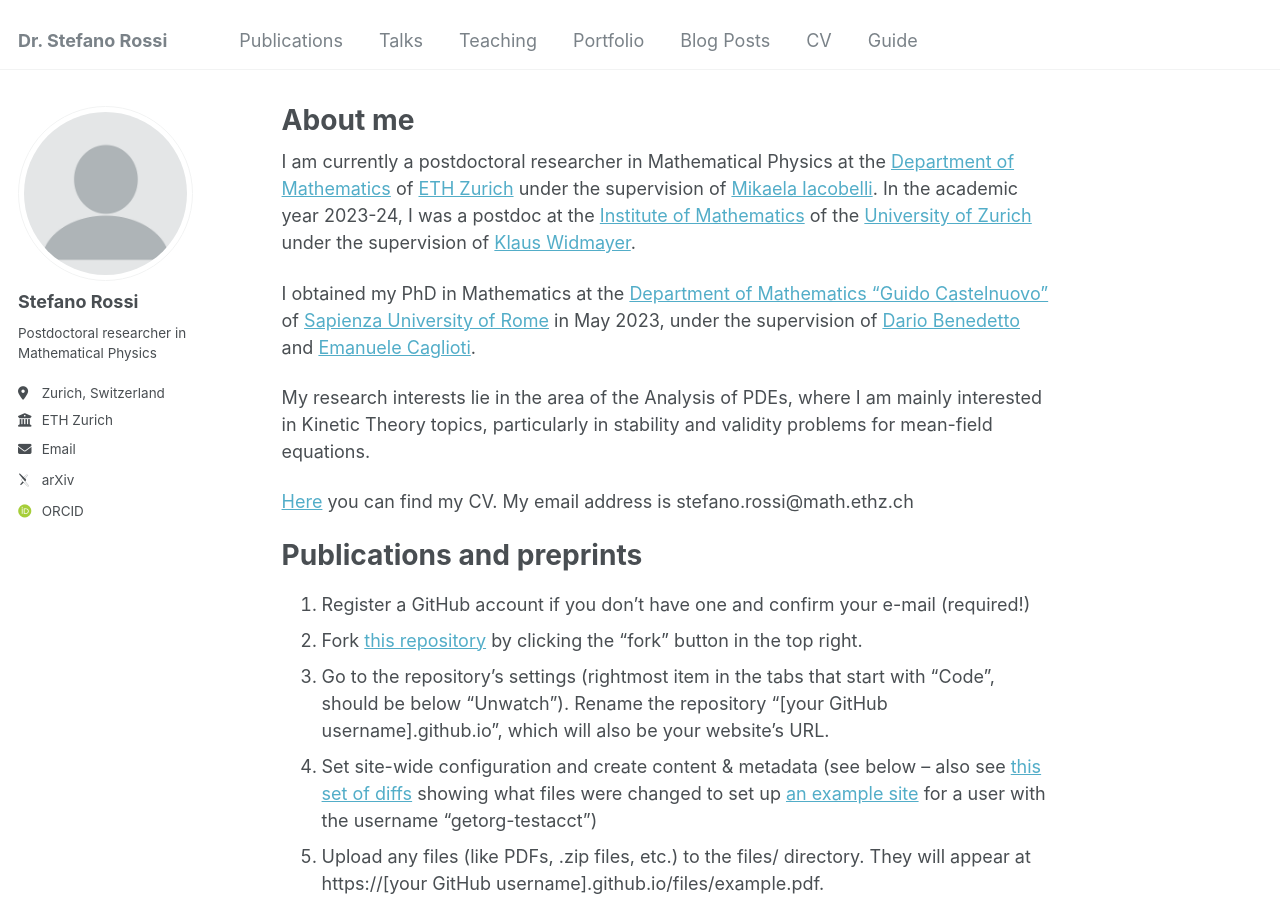
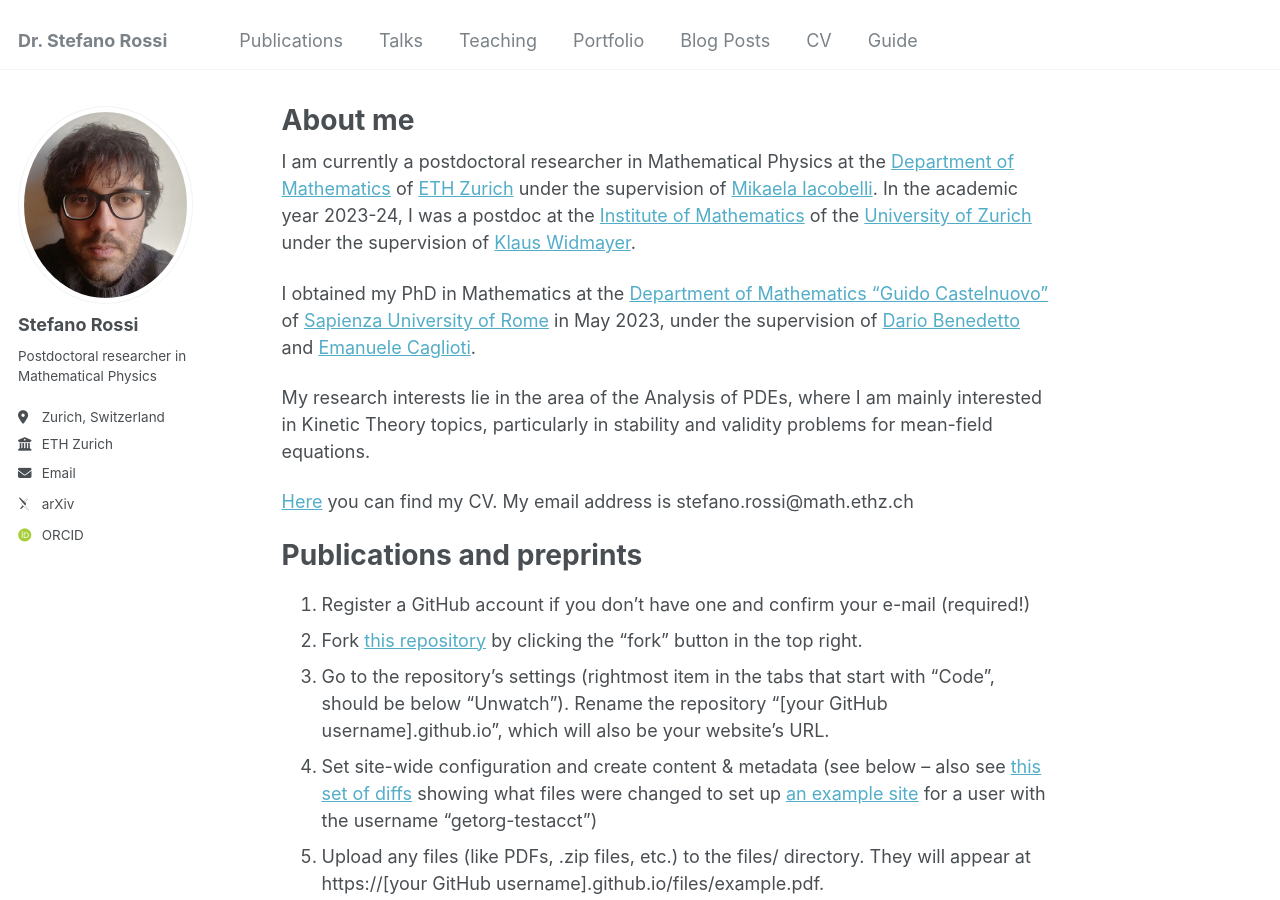
Before and after one commit to StefRossi/StefRossi.github.io, a Jekyll site: the page built from _pages/about.md, in a window 1280 px wide and 900 px high. Built offline with Jekyll 4.4.1, drawn with Linux system fonts in a browser that asks for light colours; some web fonts are replaced.

Commit message:
Update _config.yml

```diff
--- a/_config.yml
+++ b/_config.yml
@@ -21,7 +21,7 @@ repository               : "StefRossi/StefRossi.github.io"
 #               Additional customization can be done by editing /_includes/author-profile.html
 author:
   # Biographic information
-  avatar           : "profile.png"
+  avatar           : "io.jpg"
   name             : "Stefano Rossi"
   pronouns         : # example: "she/her"
   bio              : "Postdoctoral researcher in Mathematical Physics"
```
